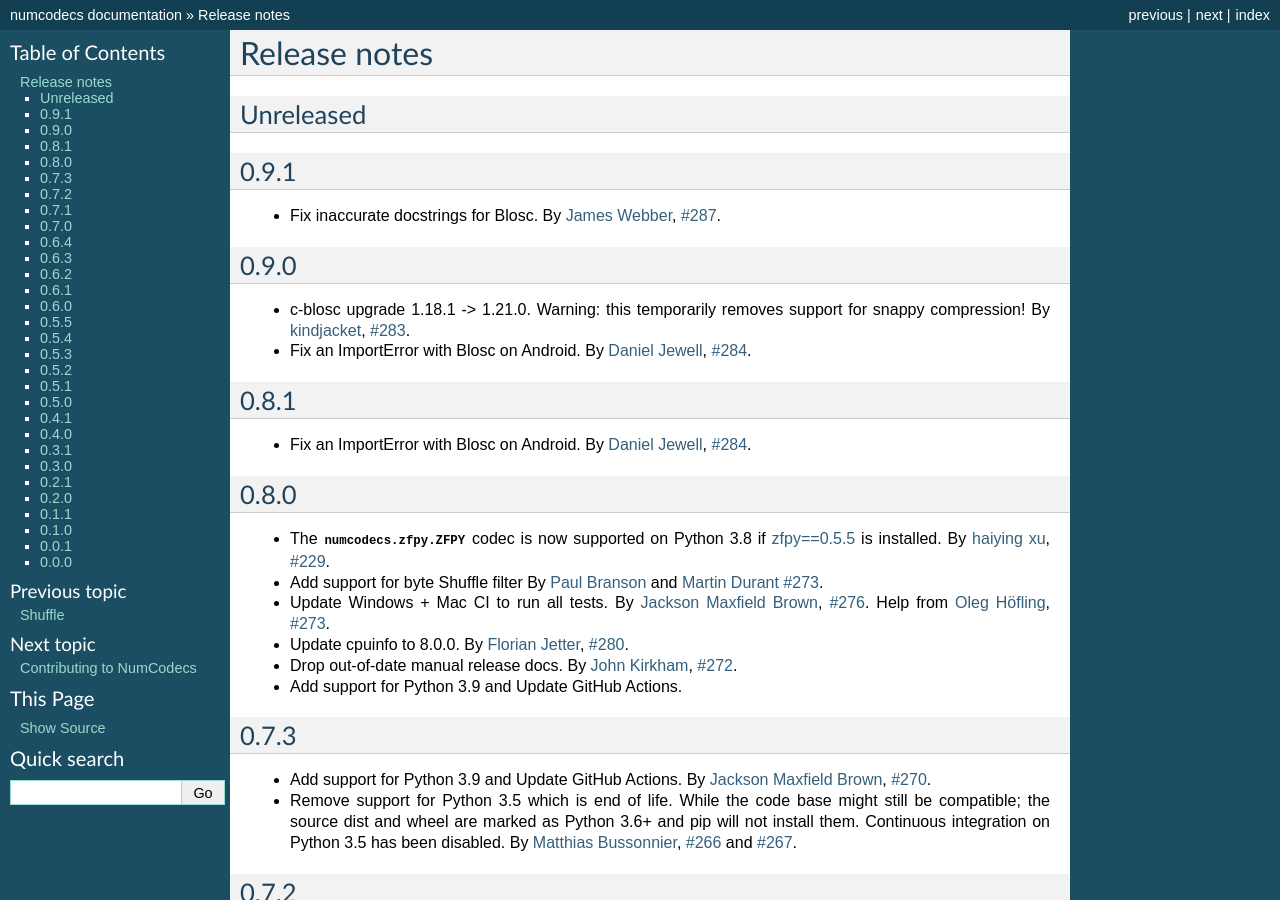
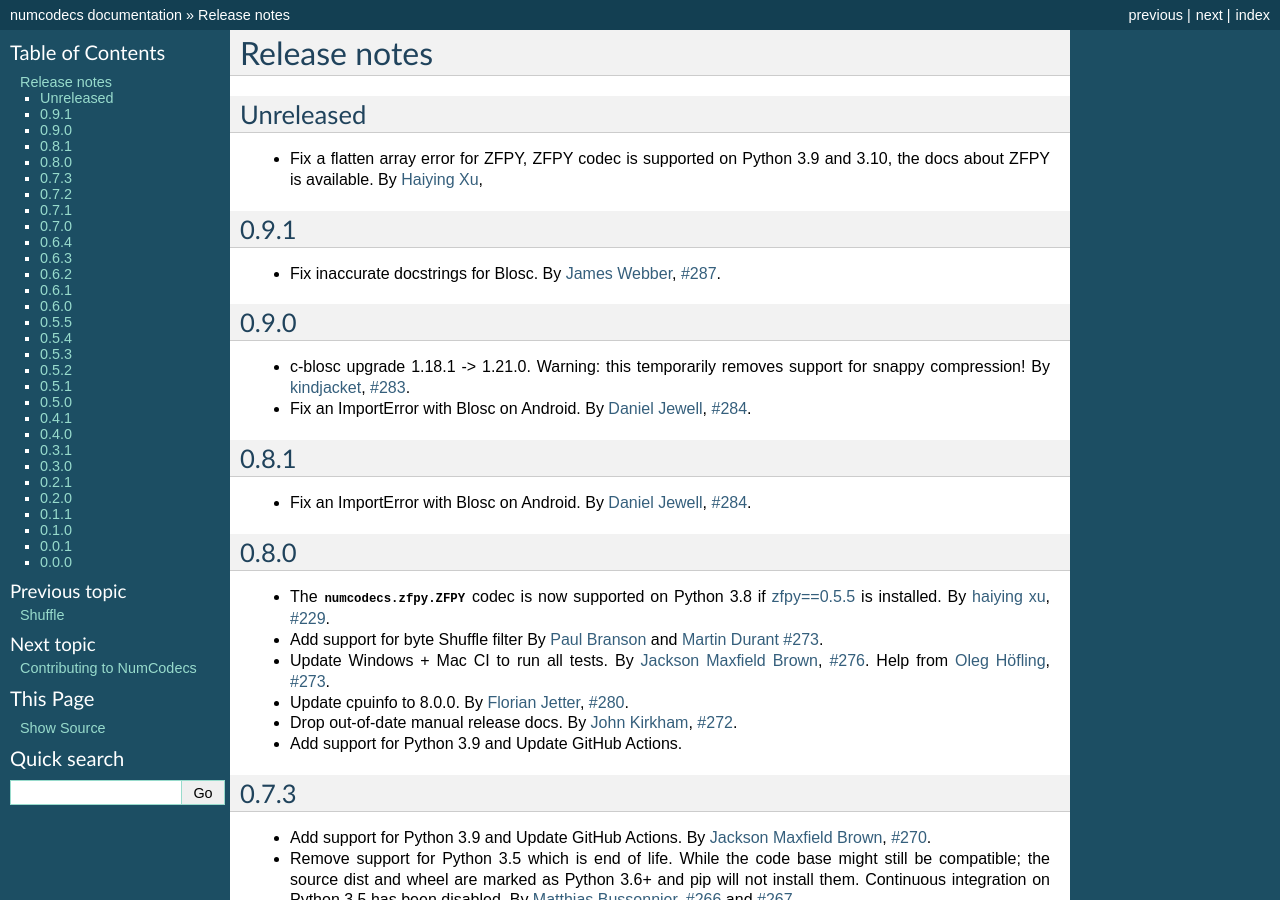
Before and after one commit to zarr-developers/numcodecs, a Sphinx documentation site: the page built from docs/release.rst, in a window 1280 px wide and 900 px high. Built offline with Sphinx 7.4.7, drawn with Linux system fonts in a browser that asks for light colours; pages that are not in the unit, such as notebooks, are missing from menus; the version number could not be read and is left out.

Commit message:
Updated docs/release.rst about ZFPY

```diff
--- a/docs/release.rst
+++ b/docs/release.rst
@@ -5,6 +5,9 @@ Release notes
 
 Unreleased
 ----------
+* Fix a flatten array error for ZFPY, ZFPY codec is supported on Python 3.9
+  and 3.10, the docs about ZFPY is available.
+  By :user:`Haiying Xu <halehawk>`,
 
 .. _release_0.9.1:
 
```
